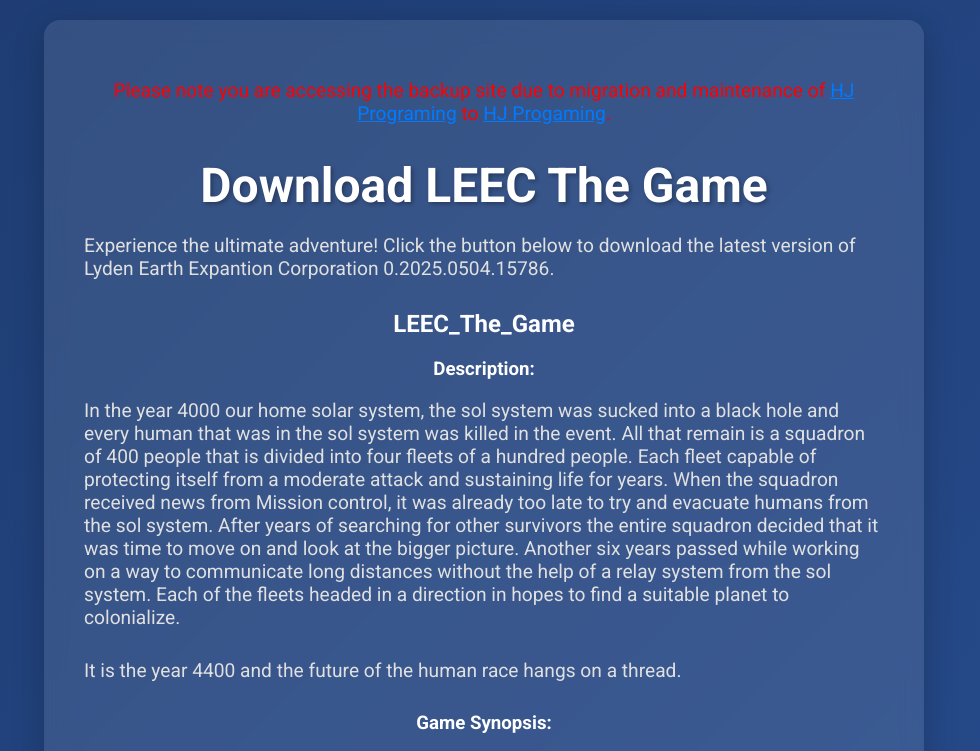
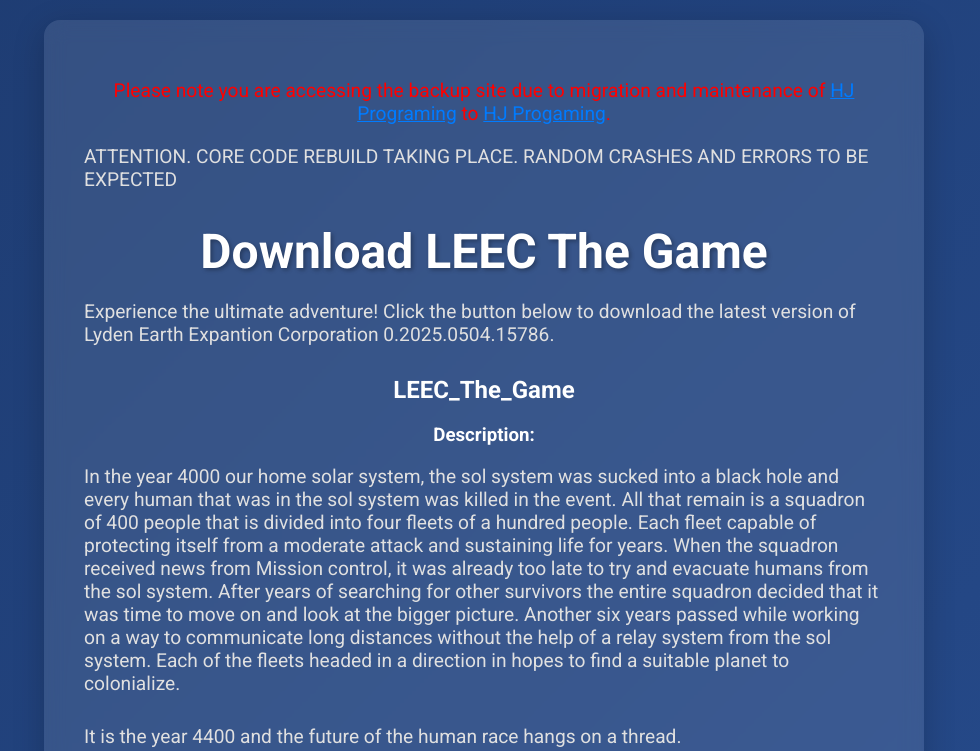
Before and after one commit to Necromonger2/LEEC, a plain HTML site: page index.html in a window 1280 px wide. Shown: the top 751 px of the page, without its empty margins (156-1136 px from the left). Drawn offline with Linux system fonts and the light colour scheme.

Commit message:
#Complete core rebuild started

```diff
--- a/index.html
+++ b/index.html
@@ -114,6 +114,7 @@
     <div class="container">
         <!-- Footnote -->
         <p class="footnote">Please note you are accessing the backup site due to migration and maintenance of <a href="http://hjprograming.co.za" style="color: #007bff;">HJ Programing</a> to <a href="http://hjprogaming.co.za" style="color: #007bff;">HJ Progaming</a>.</p>
+        <p>ATTENTION. CORE CODE REBUILD TAKING PLACE. RANDOM CRASHES AND ERRORS TO BE EXPECTED</p>
 
         <!-- Hero Section -->
         <h1>Download LEEC The Game</h1>
```
